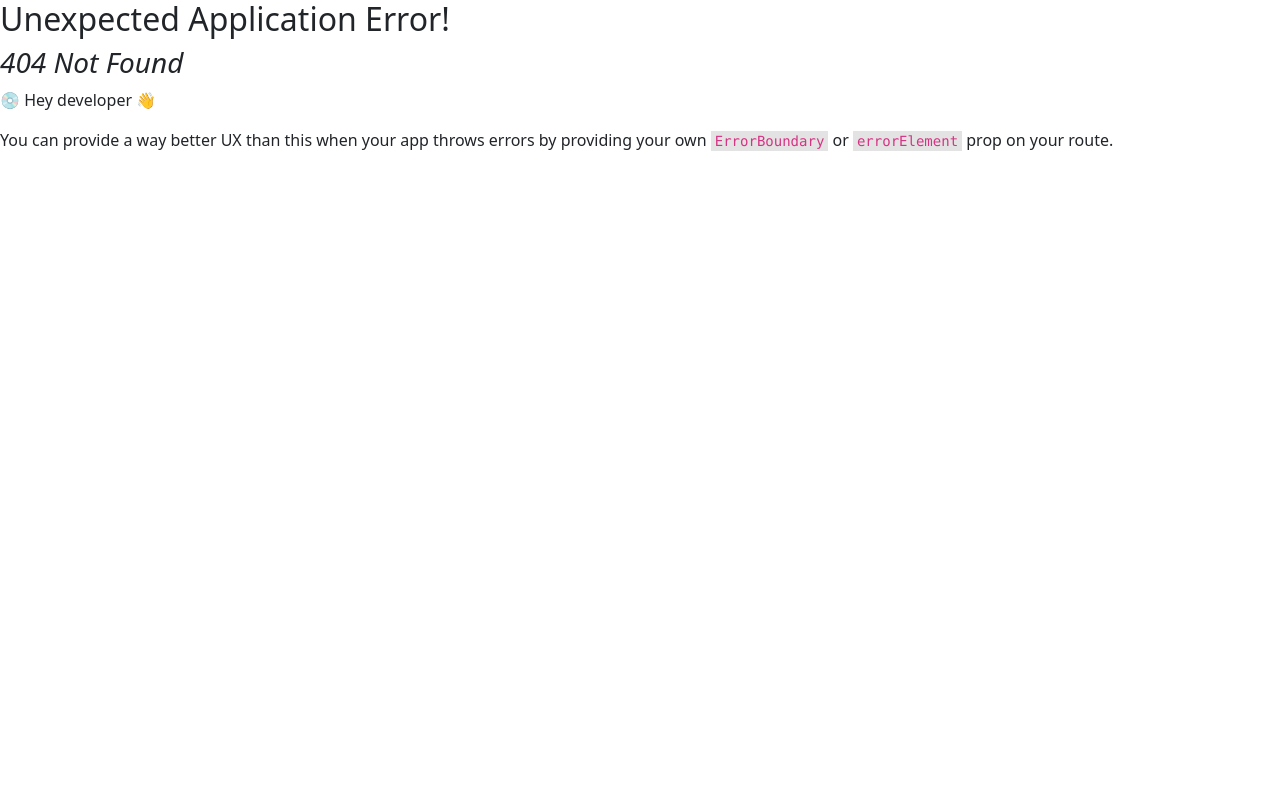
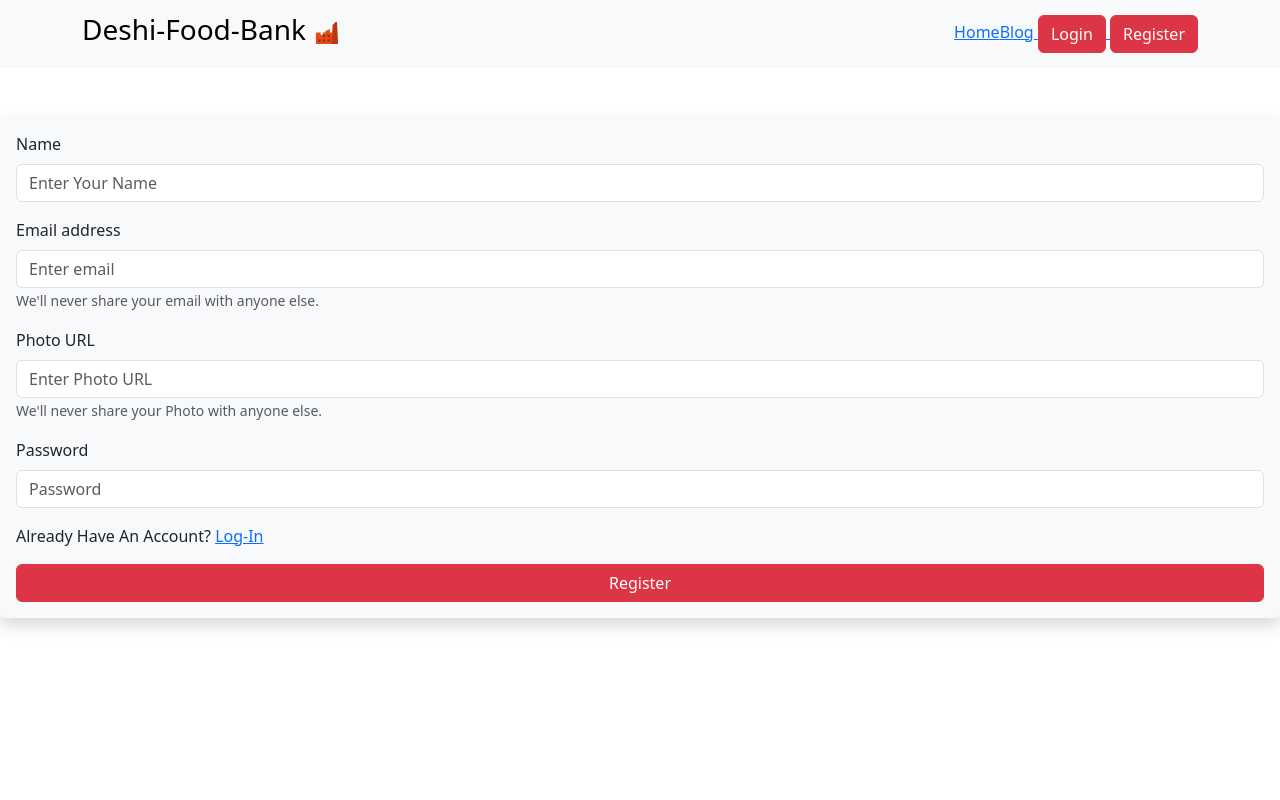
Before and after one commit to programmerasif/Korian-Food-Bank, a React (Vite) app in the folder ph-assignment10/: page /register in a window 1280 px wide. Before the commit this address had no page. Shown: the top 800 px of the page. Built offline with nearby package versions, Linux system fonts and the light colour scheme.

Commit message:
registerPage done

```diff
--- a/ph-assignment10/src/components/Login/Login.jsx
+++ b/ph-assignment10/src/components/Login/Login.jsx
@@ -1,9 +1,20 @@
 import React from 'react';
+import { Button, Form } from 'react-bootstrap';
+import { Link } from 'react-router-dom';
 
 const Login = () => {
+
+
+    const handelLogin = event =>{
+        event.preventDefault();
+        const form = event.target;
+        const email = form.email.value;
+        const password = form.password.value;
+        console.log(email,password);
+    }
     return (
-        <div>
-            this is login
+        <div className='w-md-25 w-sm-50 mx-auto mt-5 shadow p-3 mb-5 bg-body-tertiary rounded'>
+             login
         </div>
     );
 };
--- /dev/null
+++ b/ph-assignment10/src/components/Register/Register.jsx
@@ -0,0 +1,51 @@
+import React from 'react';
+import { Form } from 'react-bootstrap';
+import { Link } from 'react-router-dom';
+
+const Register = () => {
+    const handelRegister = event =>{
+        event.preventDefault();
+        const form = event.target;
+        const name = form.name.value;
+        const email = form.email.value;
+        const photoURL = form.photo.value;
+        const password = form.password.value;
+        console.log(name,email,password,photoURL);
+    }
+    return (
+        <div className='w-md-25 w-sm-50 mx-auto mt-5 shadow p-3 mb-5 bg-body-tertiary rounded'>
+             <Form onSubmit={handelRegister}>
+      <Form.Group className="mb-3" controlId="formBasicEmail">
+        <Form.Label>Name</Form.Label>
+        <Form.Control type="text" required placeholder="Enter Your Name" name='name'/>
+      </Form.Group>
+
+      <Form.Group className="mb-3" controlId="formBasicEmail">
+        <Form.Label>Email address</Form.Label>
+        <Form.Control type="email" required placeholder="Enter email" name='email'/>
+        <Form.Text className="text-muted">
+          We'll never share your email with anyone else.
+        </Form.Text>
+      </Form.Group>
+      <Form.Group className="mb-3" controlId="formBasicEmail">
+        <Form.Label>Photo URL</Form.Label>
+        <Form.Control type="text" required placeholder="Enter Photo URL" name='photo'/>
+        <Form.Text className="text-muted">
+          We'll never share your Photo with anyone else.
+        </Form.Text>
+      </Form.Group>
+
+      <Form.Group className="mb-3" controlId="formBasicPassword">
+        <Form.Label>Password</Form.Label>
+        <Form.Control type="password" required placeholder="Password" name='password'/>
+      </Form.Group>
+      <Form.Group className="mb-3" >
+        Already Have An Account? <Link to='/login'><span>Log-In</span></Link>
+      </Form.Group>
+      <button className='btn btn-danger w-100' type='submit'>Register</button>
+    </Form>
+        </div>
+    );
+};
+
+export default Register;
--- a/ph-assignment10/src/components/SafeList/SafeList.jsx
+++ b/ph-assignment10/src/components/SafeList/SafeList.jsx
@@ -1,5 +1,7 @@
 import React from 'react';
 import { Button, Card } from 'react-bootstrap';
+import { FcLike } from "react-icons/fc";
+import { FaAward } from "react-icons/fa";
 
 const SafeList = ({chef}) => {
     console.log(chef);
@@ -19,10 +21,13 @@ const SafeList = ({chef}) => {
                         Numbers of recipes : {Numbers_of_recipes}
                         </Card.Text>
                         <Card.Text>
-                        Likes : 1.5k
+                        Likes : 1.5k <FcLike />
                         </Card.Text>
 
-                        <Button variant="danger">View-Detils</Button>
+                        <div className='d-flex justify-content-between align-items-center'>
+                        <Button variant="danger">View Recipes</Button>
+                        <h5 >Ratings : <span className='text-secondary'>{rating} <FaAward /></span> </h5>
+                        </div>
                     </Card.Body>
                 </Card>
                 </div>
--- a/ph-assignment10/src/components/share/Header/Nave/Nave.jsx
+++ b/ph-assignment10/src/components/share/Header/Nave/Nave.jsx
@@ -8,7 +8,7 @@ const Nave = () => {
         <div>
              <Navbar collapseOnSelect expand="lg" bg="light" variant="light">
       <Container>
-        <Navbar.Brand href="#home">Deshi-Food-Bank <FcFactoryBreakdown /></Navbar.Brand>
+        <Navbar.Brand href="#home" ><h3>Deshi-Food-Bank  <FcFactoryBreakdown /></h3></Navbar.Brand>
         <Navbar.Toggle aria-controls="responsive-navbar-nav" />
         <Navbar.Collapse id="responsive-navbar-nav">
           <Nav className="me-auto">
@@ -18,6 +18,7 @@ const Nave = () => {
             <Link to='/'>Home</Link>
             <Link to='/'>Blog</Link>
             <Link to='login'> <Button variant="danger">Login</Button></Link>
+            <Link to='register'> <Button variant="danger">Register</Button></Link>
             </div>
           </Nav>
         </Navbar.Collapse>
--- a/ph-assignment10/src/main.jsx
+++ b/ph-assignment10/src/main.jsx
@@ -9,6 +9,7 @@ import {
 import Main from './components/Main/Main.jsx';
 import Header from './components/share/Header/Header.jsx';
 import Login from './components/Login/Login.jsx';
+import Register from './components/Register/Register';
 
 
 
@@ -25,6 +26,10 @@ const router = createBrowserRouter([
         path: '/login',
         element: <Login />
       },
+      {
+        path: '/register',
+        element: <Register />
+      },
     ],
   },
 
```
